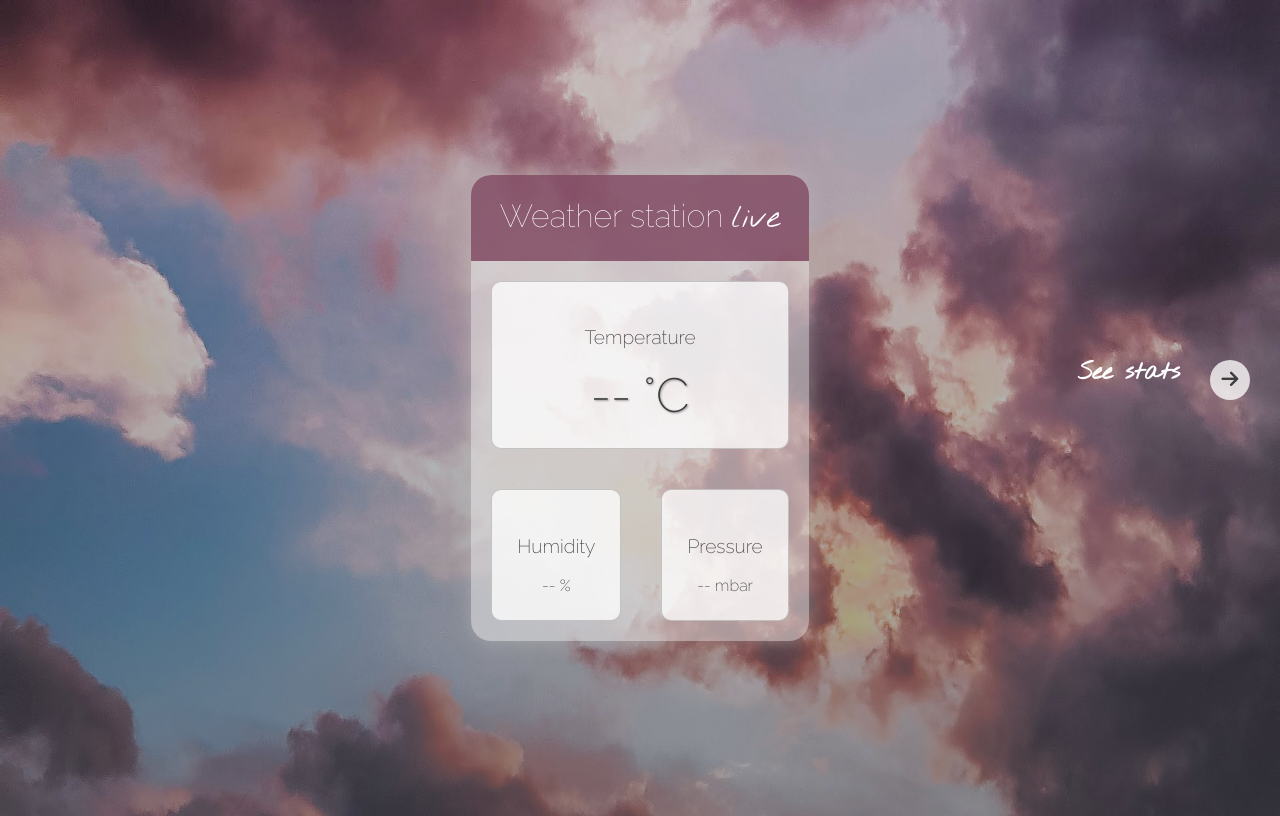
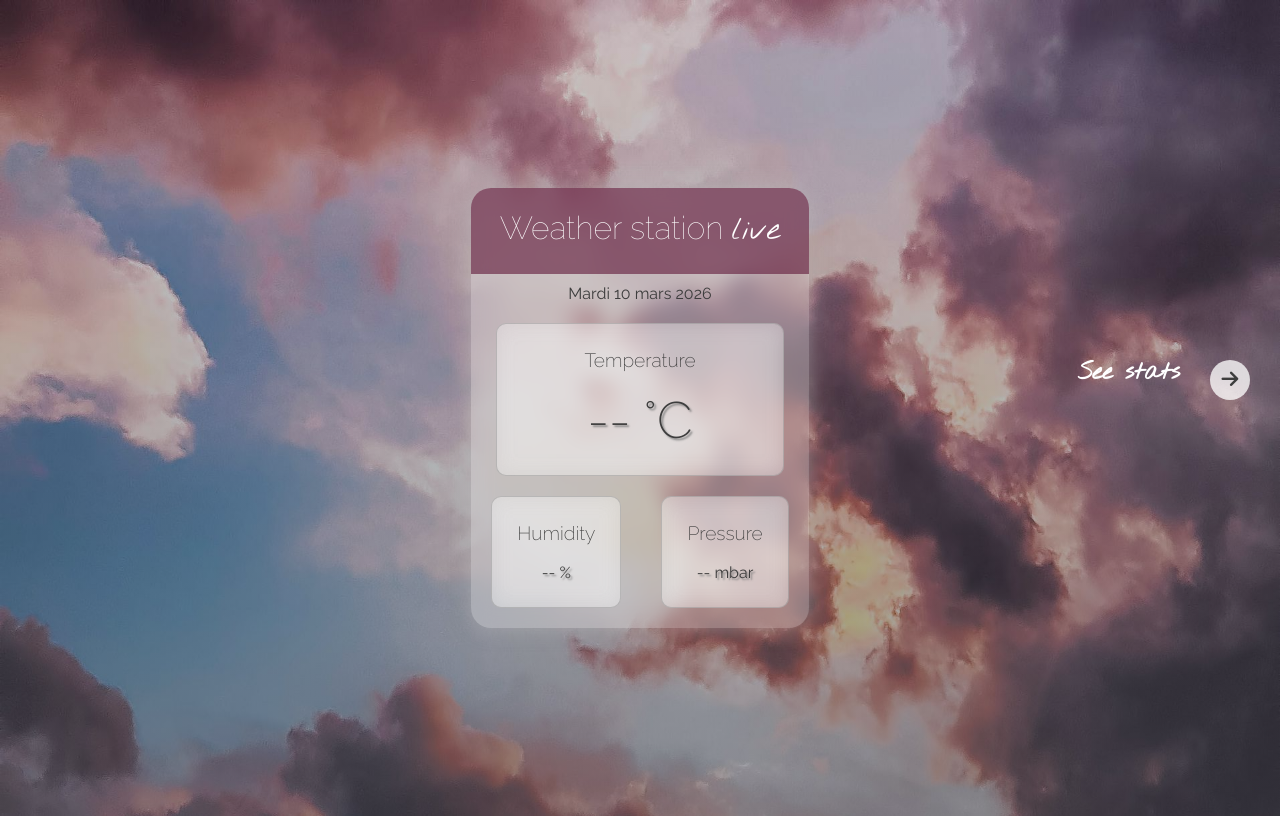
Before and after one commit to MarieVial2/WeatherStation, a Flask app: page / in a window 1280 px wide. Run offline with Flask 3, Linux system fonts and the light colour scheme; some libraries are stand-ins or nearby versions.

Commit message:
ajout date

```diff
--- a/static/script.js
+++ b/static/script.js
@@ -96,11 +96,27 @@ const arrowRight = document.getElementById('arrowRight');
 const arrowHome = document.getElementById('arrowHome');
 const seeStats = document.getElementById('seeStats');
 const iRound = document.getElementsByClassName('iRound');
+const date = document.getElementById('date');
+
+let newDate = new Date();
+
+
+let formattedDate = newDate.toLocaleDateString("fr-FR", {
+  weekday: "long",
+  day: "numeric",
+  month: "long",
+  year: "numeric"
+});
+
+formattedDate = formattedDate.charAt(0).toUpperCase() + formattedDate.slice(1);
+
+date.textContent = formattedDate;
+
 
 let clicks = 0;
 
 
-for (let i of iRound) {
+for (const i of iRound) {
   if (i === arrowHome || i === arrowRight)
     i.addEventListener('click', clickAdd);
 
--- a/static/style.css
+++ b/static/style.css
@@ -13,7 +13,7 @@ body {
 }
 
 .dataLive {
-    background-color: rgba(240, 240, 240, 0.5);
+    background-color: rgba(240, 240, 240, 0.331);
     border-radius: 20px;
     box-shadow: 0 0 20px rgba(189, 189, 189, 0.5) ;
     /* padding : 30px; */
@@ -21,13 +21,19 @@ body {
     flex-direction: column;
     justify-content: center;
     align-items: center;
+    backdrop-filter: blur(10px);
+}
+
+.valueTemp {
+    font-size: 3.2rem;
+    text-shadow: 2px 2px 2px rgba(126, 126, 126, 0.925);
 
 }
 
-.valueTemp {
-    font-size: 3rem;
-    text-shadow: 1px 1px 2px rgba(126, 126, 126, 0.829);
-
+.value {
+    font-size: 1rem;
+    text-shadow: 2px 2px 2px rgba(126, 126, 126, 0.925);
+    font-weight: 400;
 }
 
 
@@ -56,6 +62,11 @@ font-family: "Raleway", 'Gill Sans MT', Calibri, 'Trebuchet MS', sans-serif;
     font-family: "Nothing You Could Do", 'Gill Sans MT', Calibri, 'Trebuchet MS', sans-serif;
 }
 
+#date {
+    margin-top : 10px;
+    font-weight: 400;
+}
+
 #temperature {
     display : flex;
     flex-direction: column;
@@ -65,12 +76,15 @@ font-family: "Raleway", 'Gill Sans MT', Calibri, 'Trebuchet MS', sans-serif;
     border: 1px solid rgba(148, 148, 148, 0.50);
     border-radius: 10px;
     margin : 20px;
-    background-color: rgba(255, 255, 255, 0.76);
+    background-color: rgba(255, 255, 255, 0.288);
+    backdrop-filter: blur(10px);
+    width : 70%;
 }
 
 #dataLiveBody {
     display : flex;
     flex-direction: column;
+    align-items: center;
 }
 
 #otherData {
@@ -81,6 +95,7 @@ font-family: "Raleway", 'Gill Sans MT', Calibri, 'Trebuchet MS', sans-serif;
 #dataLiveBody h3 {
     font-size: 1.2rem;
     font-weight: 200;
+    margin-top : 0;
 }
 
 .card {
@@ -91,8 +106,9 @@ font-family: "Raleway", 'Gill Sans MT', Calibri, 'Trebuchet MS', sans-serif;
     padding : 25px;
     border: 1px solid rgba(148, 148, 148, 0.50);
     border-radius: 10px;
-    margin : 20px;
-    background-color: rgba(255, 255, 255, 0.76);
+    margin : 0 20px 20px 20px;
+    background-color: rgba(255, 255, 255, 0.313);
+    backdrop-filter: blur(10px);
 
 }
 
@@ -111,7 +127,8 @@ font-family: "Raleway", 'Gill Sans MT', Calibri, 'Trebuchet MS', sans-serif;
     justify-content: center;
     align-items: center;
     border-radius: 20px;
-    background-color: rgba(255, 255, 255, 0.76);
+    background-color: rgba(255, 255, 255, 0.329);
+    backdrop-filter: blur(10px);
     }
 
 .dataHeader h2 {
--- a/templates/index.html
+++ b/templates/index.html
@@ -35,6 +35,7 @@
             <h1>Weather station <span id="live">live</span></h1>
         </div>
         <div id="dataLiveBody">
+            <div id="date">Samedi</div>
             <div id="temperature">
                 <h3>Temperature</h3>
                 <div class="valueTemp"><span id="temp">--</span> °C</div>
```
